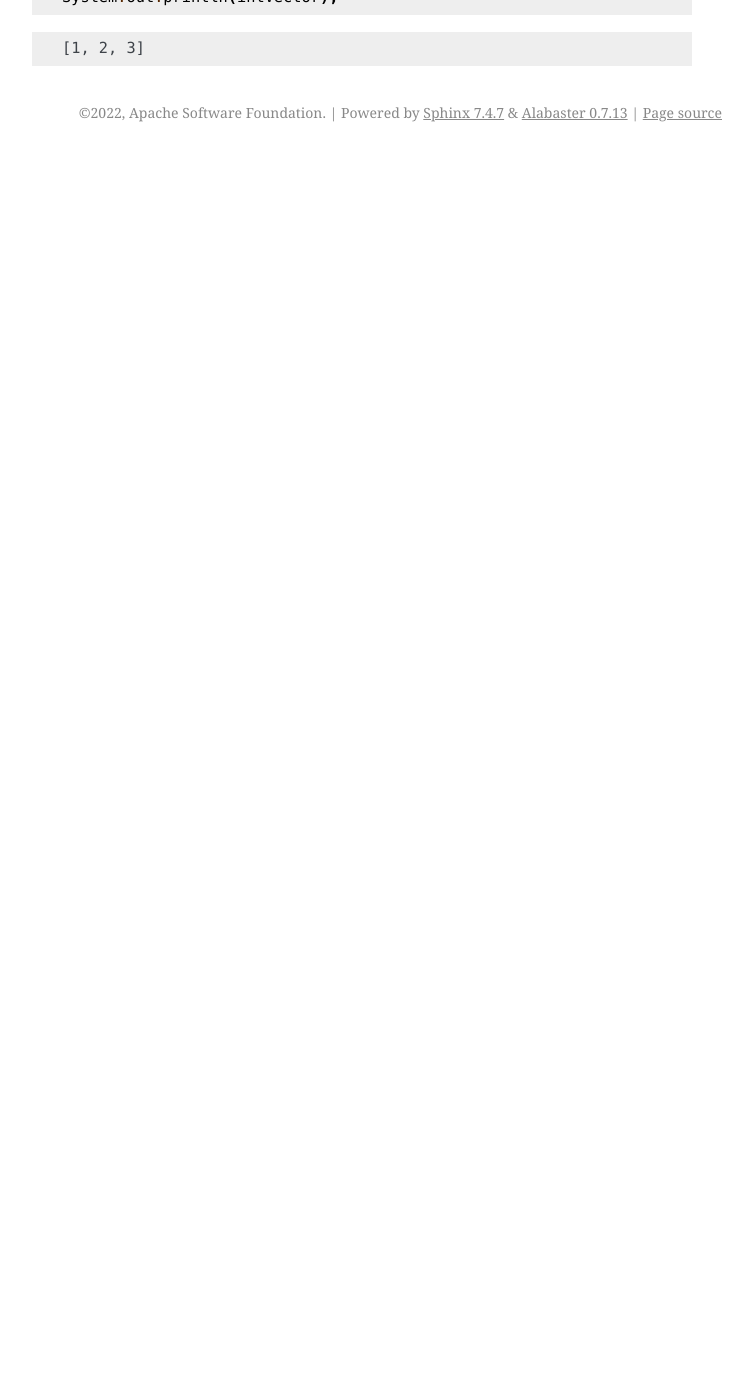
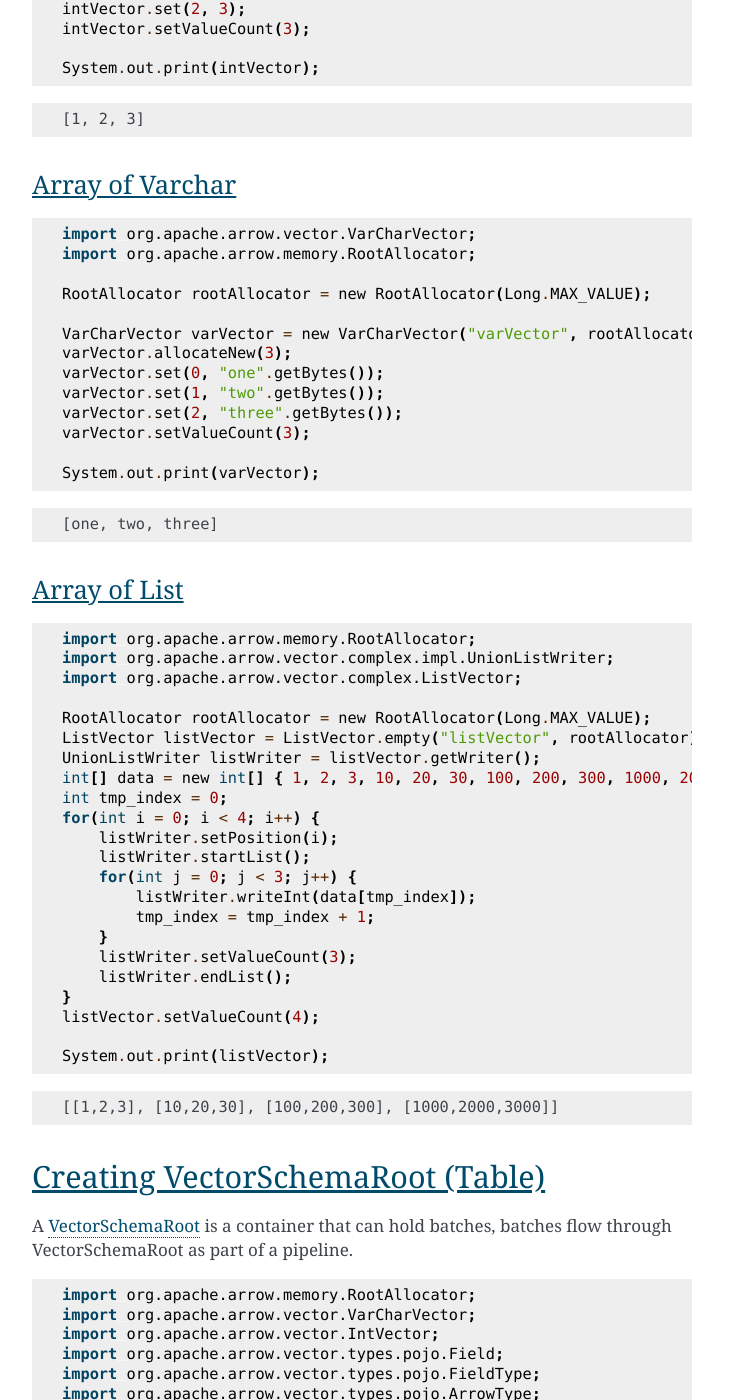
Before and after one commit to apache/arrow-cookbook, a Sphinx documentation site: the page built from java/source/create.rst, in a window 1280 px wide and 1400 px high, scrolled down 812 px. Shown: the whole window, without its empty margins (388-1140 px from the left). Built offline with Sphinx 7.4.7, drawn with Linux system fonts in a browser that asks for light colours; before the commit the page ends 964 px from its top, so only the background shows below that; some of the changed text lies outside the part shown.

Commit message:
[Java]: Java cookbook for create arrow object (#131)
* Adding java cookbook for creating arrow object

* Solving pr comments

* Solving pr comments

Co-authored-by: David Li <li.davidm96@gmail.com>
Co-authored-by: Alessandro Molina <amol@turbogears.org>

```diff
--- a/java/source/create.rst
+++ b/java/source/create.rst
@@ -30,8 +30,116 @@ Array of Int (32-bit integer value)
    intVector.set(2, 3);
    intVector.setValueCount(3);
 
-   System.out.println(intVector);
+   System.out.print(intVector);
 
 .. testoutput::
 
     [1, 2, 3]
+
+
+Array of Varchar
+----------------
+
+.. testcode::
+
+    import org.apache.arrow.vector.VarCharVector;
+    import org.apache.arrow.memory.RootAllocator;
+
+    RootAllocator rootAllocator = new RootAllocator(Long.MAX_VALUE);
+
+    VarCharVector varVector = new VarCharVector("varVector", rootAllocator);
+    varVector.allocateNew(3);
+    varVector.set(0, "one".getBytes());
+    varVector.set(1, "two".getBytes());
+    varVector.set(2, "three".getBytes());
+    varVector.setValueCount(3);
+
+    System.out.print(varVector);
+
+.. testoutput::
+
+    [one, two, three]
+
+Array of List
+-------------
+
+.. testcode::
+
+    import org.apache.arrow.memory.RootAllocator;
+    import org.apache.arrow.vector.complex.impl.UnionListWriter;
+    import org.apache.arrow.vector.complex.ListVector;
+
+    RootAllocator rootAllocator = new RootAllocator(Long.MAX_VALUE);
+    ListVector listVector = ListVector.empty("listVector", rootAllocator);
+    UnionListWriter listWriter = listVector.getWriter();
+    int[] data = new int[] { 1, 2, 3, 10, 20, 30, 100, 200, 300, 1000, 2000, 3000 };
+    int tmp_index = 0;
+    for(int i = 0; i < 4; i++) {
+        listWriter.setPosition(i);
+        listWriter.startList();
+        for(int j = 0; j < 3; j++) {
+            listWriter.writeInt(data[tmp_index]);
+            tmp_index = tmp_index + 1;
+        }
+        listWriter.setValueCount(3);
+        listWriter.endList();
+    }
+    listVector.setValueCount(4);
+
+    System.out.print(listVector);
+
+.. testoutput::
+
+    [[1,2,3], [10,20,30], [100,200,300], [1000,2000,3000]]
+
+Creating VectorSchemaRoot (Table)
+=================================
+
+A `VectorSchemaRoot <https://arrow.apache.org/docs/java/vector_schema_root.html>`_
+is a container that can hold batches, batches flow through VectorSchemaRoot as part of a pipeline.
+
+.. testcode::
+
+	import org.apache.arrow.memory.RootAllocator;
+	import org.apache.arrow.vector.VarCharVector;
+	import org.apache.arrow.vector.IntVector;
+	import org.apache.arrow.vector.types.pojo.Field;
+	import org.apache.arrow.vector.types.pojo.FieldType;
+	import org.apache.arrow.vector.types.pojo.ArrowType;
+	import org.apache.arrow.vector.types.pojo.Schema;
+	import org.apache.arrow.vector.VectorSchemaRoot;
+	import static java.util.Arrays.asList;
+
+	// create a column data type
+	Field name = new Field("name", FieldType.nullable(new ArrowType.Utf8()), null);
+	Field age = new Field("age", FieldType.nullable(new ArrowType.Int(32, true)), null);
+
+	// create a definition
+	Schema schemaPerson = new Schema(asList(name, age));
+	RootAllocator rootAllocator = new RootAllocator(Long.MAX_VALUE);
+	VectorSchemaRoot vectorSchemaRoot = VectorSchemaRoot.create(schemaPerson, rootAllocator);
+
+	// getting field vectors
+	VarCharVector nameVector = (VarCharVector) vectorSchemaRoot.getVector("name");
+	nameVector.allocateNew(3);
+	nameVector.set(0, "david".getBytes());
+	nameVector.set(1, "gladis".getBytes());
+	nameVector.set(2, "juan".getBytes());
+	nameVector.setValueCount(3);
+	IntVector ageVector = (IntVector) vectorSchemaRoot.getVector("age");
+	ageVector.allocateNew(3);
+	ageVector.set(0, 10);
+	ageVector.set(1, 20);
+	ageVector.set(2, 30);
+	ageVector.setValueCount(3);
+
+	vectorSchemaRoot.setRowCount(3);
+
+	System.out.print(vectorSchemaRoot.contentToTSVString());
+
+.. testoutput::
+
+    name    age
+    david    10
+    gladis    20
+    juan    30
```
